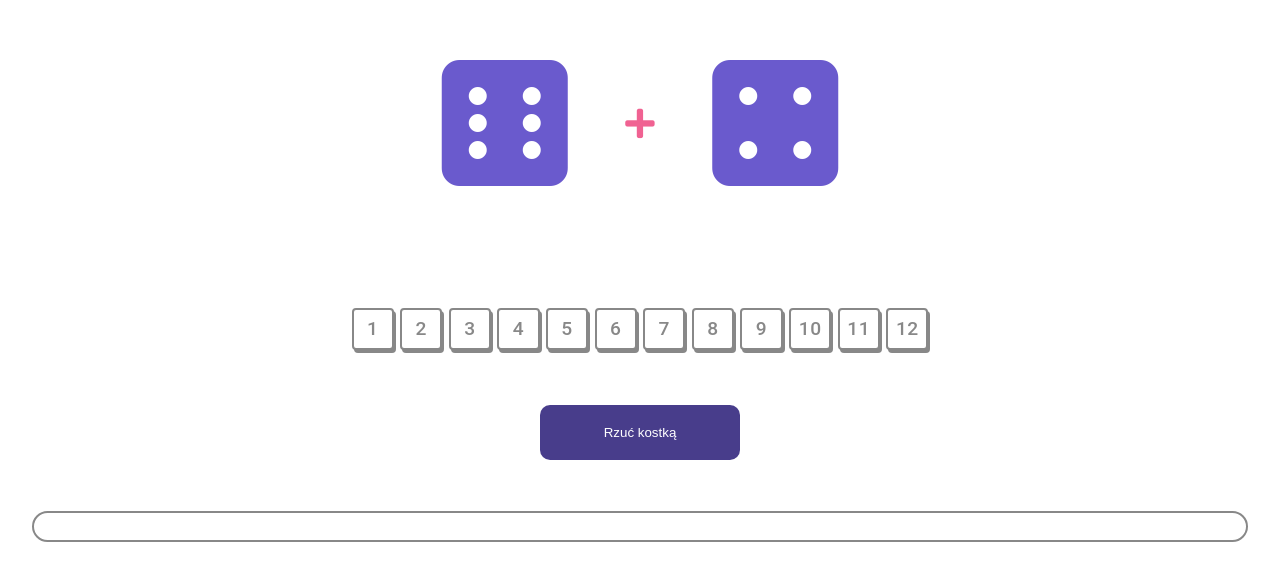
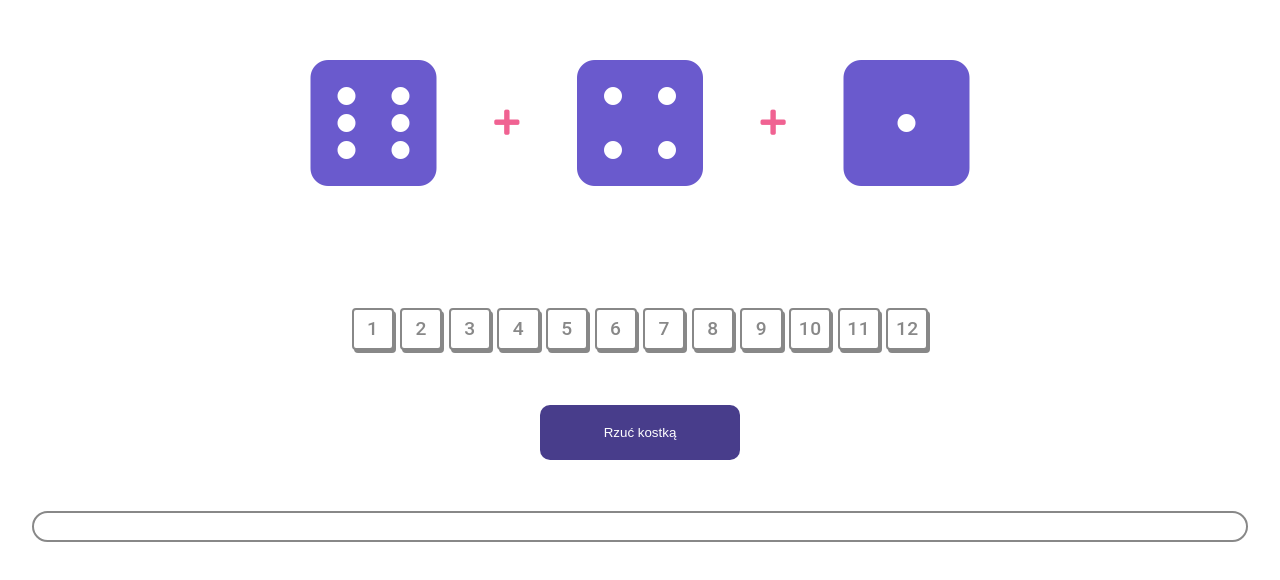
Before and after one commit to KasiaKinga/math-for-pola, a React (Create React App) app: page / in a window 1280 px wide. Shown: the part 112-692 px from the top of the page. Built offline with nearby package versions, Linux system fonts and the light colour scheme.

Commit message:
3 dices added

```diff
--- a/src/App.js
+++ b/src/App.js
@@ -3,10 +3,16 @@ import RollDice from "./RollDice";
 // import "./App.css";
 
 class App extends Component {
+  constructor() {
+    super();
+    this.state = {
+      numberOfDices: 3,
+    };
+  }
   render() {
     return (
       <div className="App">
-        <RollDice />
+        <RollDice numOfDices={this.state.numberOfDices} />
       </div>
     );
   }
--- a/src/Die.css
+++ b/src/Die.css
@@ -1,6 +1,6 @@
 .Die {
   font-size: 5em;
-  padding: 0.3em;
+  padding: 0.2em;
   color: slateblue;
 }
 
@@ -15,7 +15,7 @@
   }
 
   15% {
-    transform: translate3d(-25%, 0, 0) rotate3d(0, 0, 1, -5deg);
+    transform: translate3d(-25%, 0, 0) rotate3d(0, 0, 1, -3deg);
   }
 
   30% {
--- a/src/RollDice.js
+++ b/src/RollDice.js
@@ -12,6 +12,7 @@ import IncorrectElement from "./IncorrectElement";
 
 const idx1 = Math.floor(Math.random() * 6);
 const idx2 = Math.floor(Math.random() * 6);
+const idx3 = Math.floor(Math.random() * 6);
 
 class RollDice extends Component {
   static defaultProps = {
@@ -28,7 +29,9 @@ class RollDice extends Component {
       // ],
       die1: this.props.sides[idx1],
       die2: this.props.sides[idx2],
+      die3: this.props.sides[idx3],
       sum: idx1 + idx2 + 2,
+      sum2: idx1 + idx2 + idx3 + 3,
       // sum:
       //   this.props.sides.indexOf(this.state.die1) +
       //   this.props.sides.indexOf(this.state.die2) +
@@ -38,28 +41,29 @@ class RollDice extends Component {
       completionStatus: "",
       percentage: 0,
       buttonColors: {},
+      randomNumbers: [],
     };
     this.roll = this.roll.bind(this);
-    this.handleChange = this.handleChange.bind(this);
+    // this.handleChange = this.handleChange.bind(this);
     // this.handleSubmit = this.handleSubmit.bind(this);
     // this.callFunction = this.callFunction.bind(this);
     this.checkNumber = this.checkNumber.bind(this);
   }
 
-  handleChange(event) {
-    this.setState({
-      [event.target.name]: event.target.value,
-      completionStatus: "",
-    });
-  }
+  // handleChange(event) {
+  //   this.setState({
+  //     [event.target.name]: event.target.value,
+  //     completionStatus: "",
+  //   });
+  // }
 
-  callFunction(textInButton) {
-    if (textInButton === "Check") {
-      this.handleSubmit();
-    } else {
-      this.roll();
-    }
-  }
+  // callFunction(textInButton) {
+  //   if (textInButton === "Check") {
+  //     this.handleSubmit();
+  //   } else {
+  //     this.roll();
+  //   }
+  // }
   // handleSubmit() {
   //   // event.preventDefault();
   //   if (parseInt(this.state.title) === this.state.sum) {
@@ -77,11 +81,13 @@ class RollDice extends Component {
     // pick 2 new rolls
     const randomIdx1 = Math.floor(Math.random() * this.props.sides.length);
     const randomIdx2 = Math.floor(Math.random() * this.props.sides.length);
+    const randomIdx3 = Math.floor(Math.random() * this.props.sides.length);
 
     const newDie1 = this.props.sides[randomIdx1];
     const newDie2 = this.props.sides[randomIdx2];
-    console.log("sum", randomIdx1 + randomIdx2 + 2);
-    // set state with new rolls and sum
+    const newDie3 = this.props.sides[randomIdx3];
+
+    if (this.props.numOfDices === 2) {
       this.setState({
         die1: newDie1,
         die2: newDie2,
@@ -90,6 +96,18 @@ class RollDice extends Component {
         completionStatus: "",
         buttonColors: {},
       });
+    } else {
+      this.setState({
+        die1: newDie1,
+        die2: newDie2,
+        die3: newDie3,
+        sum2: randomIdx1 + randomIdx2 + randomIdx3 + 3,
+        isRolling: true,
+        completionStatus: "",
+        buttonColors: {},
+      });
+    }
+    // set state with new rolls and sum
 
     setTimeout(() => {
       this.setState({ isRolling: false });
@@ -147,10 +165,22 @@ class RollDice extends Component {
         >
           {animatedElement}
         </div>
+        <div>
+          {this.props.numOfDices === 2 ? (
             <div className="RollDice-container">
               <Die face={this.state.die1} rolling={this.state.isRolling} />
               <i className="Symbol fas fa-plus"></i>
               <Die face={this.state.die2} rolling={this.state.isRolling} />
+            </div>
+          ) : (
+            <div className="RollDice-container">
+              <Die face={this.state.die1} rolling={this.state.isRolling} />
+              <i className="Symbol fas fa-plus"></i>
+              <Die face={this.state.die2} rolling={this.state.isRolling} />
+              <i className="Symbol fas fa-plus"></i>
+              <Die face={this.state.die3} rolling={this.state.isRolling} />
+            </div>
+          )}
         </div>
 
         <div className="Numbers-container">
--- a/src/Symbol.css
+++ b/src/Symbol.css
@@ -1,6 +1,6 @@
 .Symbol {
   display: flex;
   align-items: center;
-  font-size: 2.1em;
+  font-size: 1.8em;
   color: #f06292;
 }
```
Lines whose indentation alone changed are shown as unchanged.
